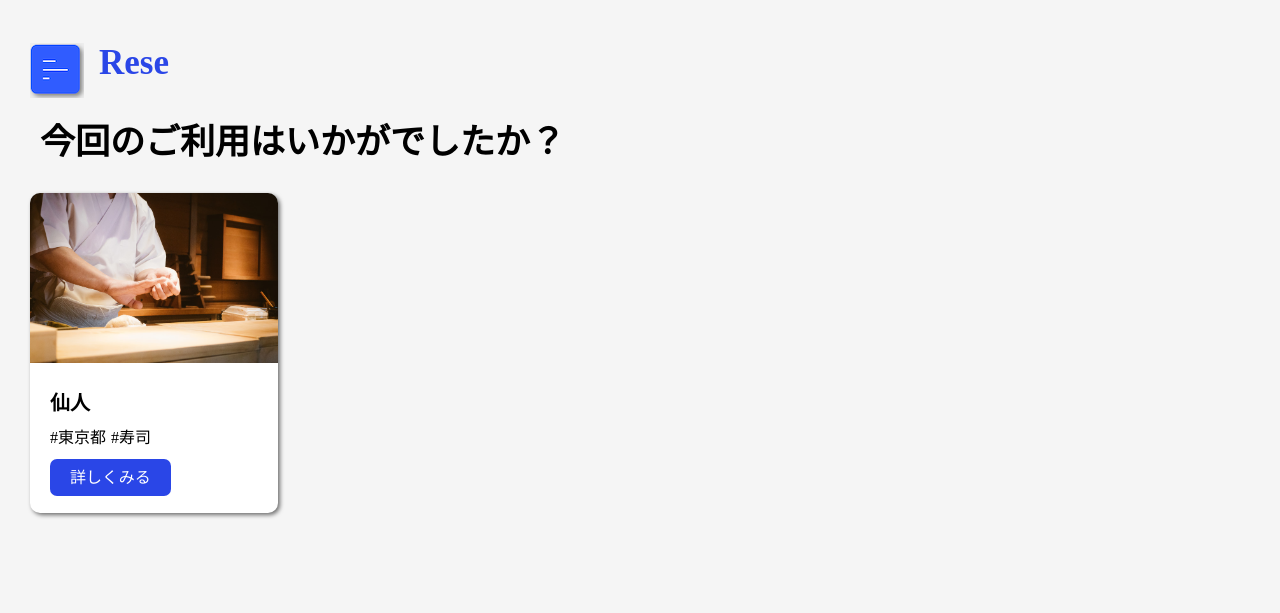
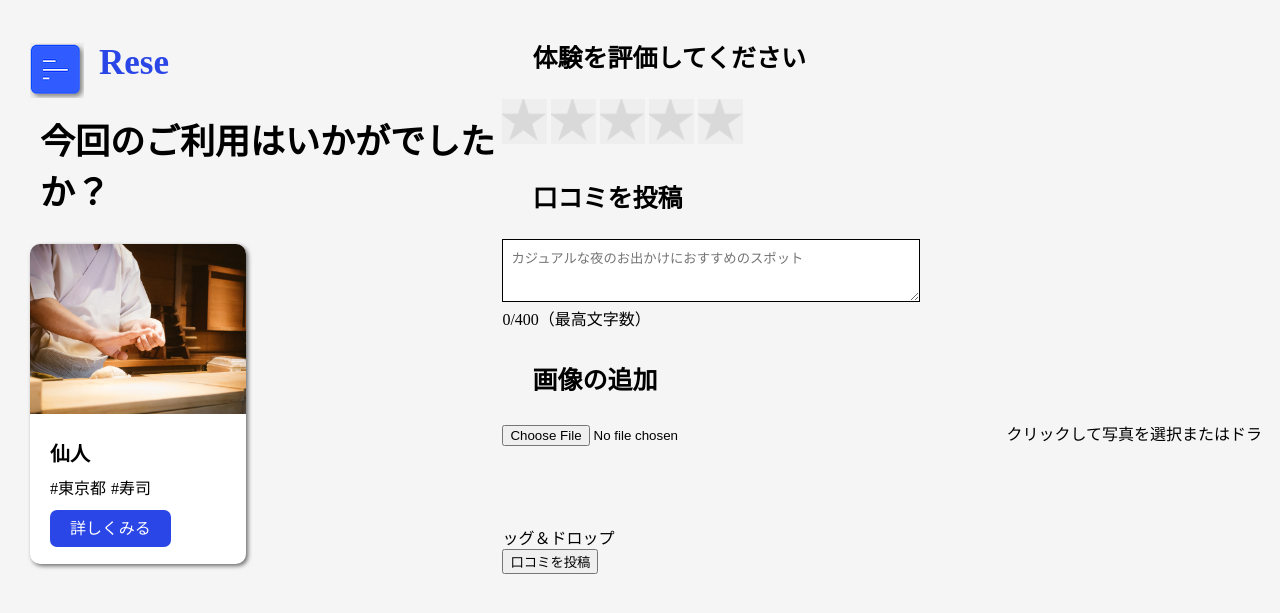
Before and after one commit to skanatsu/20240114_kanatsu_Rese, a Laravel app: page /review/1 in a window 1280 px wide. Shown: the top 613 px of the page. Run offline with Laravel 10, Linux system fonts and the light colour scheme; data comes from the database, SQL or seed files in the repository; settings files or empty folders that the repository lacks are supplied.

Commit message:
feat: review.bladeからreviewデータ（score, comment）が送信されるようにするため、bladeにformを設定。ReviewControllerにsubmitメソッドを追加

```diff
--- a/app/Http/Controllers/ReviewController.php
+++ b/app/Http/Controllers/ReviewController.php
@@ -6,6 +6,7 @@ use Illuminate\Http\Request;
 use App\Models\Reservation;
 use App\Models\Review;
 use App\Models\Shop;
+use Illuminate\Support\Facades\Storage;
 
 class ReviewController extends Controller
 {
@@ -46,4 +47,51 @@ class ReviewController extends Controller
 
         return view('review', ['shop' => $shop]); // $detailをビューに渡す
     }
+
+    public function uploadPhoto(Request $request)
+    {
+        $request->validate([
+            'photo' => 'required|image|mimes:jpeg,png,jpg,gif|max:2048', // 最大2MBの画像ファイル
+        ]);
+
+        if ($request->hasFile('photo')) {
+            $imagePath = $request->file('photo')->store('public/images');
+            $url = Storage::url($imagePath);
+
+            // 画像のパスを保存する処理
+            // 例えば、Reviewモデルにreview_image_urlというカラムがある場合：
+            // $review = new Review();
+            // $review->review_image_url = $url;
+            // $review->save();
+
+            return redirect()->back()->with('success', '写真がアップロードされました。');
+        }
+
+        return redirect()->back()->with('error', '写真のアップロードに失敗しました。');
+    }
+
+    public function submit(Request $request)
+    {
+        // バリデーションを行う
+        $validatedData = $request->validate([
+            'score' => 'required|integer|min:1|max:5', // scoreは必須で1から5の整数であることを検証
+            'comment' => 'required|string|max:400', // commentは必須で400文字以内であることを検証
+            'shop_id' => 'required|exists:shops,id', // shop_idは必須で、存在するshop_idであることを検証
+        ]);
+
+        // 口コミデータを作成して保存する
+        $review = new Review();
+        $review->user_id = auth()->id(); // ログインユーザーのIDを取得し、口コミのuser_idに設定
+        $review->shop_id = $validatedData['shop_id']; // shop_idを設定
+        $review->score = $validatedData['score']; // バリデーション済みのscoreを設定
+        $review->comment = $validatedData['comment']; // バリデーション済みのcommentを設定
+        $review->save(); // データベースに保存
+
+        // 口コミが正常に保存された場合は成功レスポンスを返す
+        // return response()->json(['success' => true, 'message' => '口コミが正常に投稿されました']);
+
+        $shopId = $validatedData['shop_id'];
+        $redirectUrl = route('detail', ['id' => $shopId]); // 'detail' ルートに shop_id を渡して遷移先のURLを構築
+        return redirect($redirectUrl);
+    }
 }
--- a/app/Http/Controllers/ShopController.php
+++ b/app/Http/Controllers/ShopController.php
@@ -22,9 +22,9 @@ class ShopController extends Controller
     {
         $shop = Shop::findOrFail($id);
         $reservationIds = Reservation::where('shop_id', $id)->pluck('id');
-        $reviews = Review::whereIn('reservation_id', $reservationIds)->get();
+        // $reviews = Review::whereIn('reservation_id', $reservationIds)->get();
 
-        return view('detail', compact('shop', 'reviews'));
+        return view('detail', compact('shop'));
     }
 
     public function toggleFavorite($shopId)
--- a/database/seeders/ReviewsTableSeeder.php
+++ b/database/seeders/ReviewsTableSeeder.php
@@ -75,7 +75,8 @@ class ReviewsTableSeeder extends Seeder
 
         for ($i = 1; $i <= 60; $i++) {
             DB::table('reviews')->insert([
-                'reservation_id' => $i,
+                'user_id' => rand(1, 20),
+                'shop_id' => rand(1, 20),
                 'score' => rand(1, 5),
                 'comment' => $comments[$i - 1],
                 'created_at' => now(),
--- a/public/css/review.css
+++ b/public/css/review.css
@@ -311,3 +311,8 @@ body {
     border-radius: 7px;
     margin-left: 20px;
 }
+
+.image__upload__button {
+    width: 500px;
+    height: 100px;
+}
--- a/resources/views/detail.blade.php
+++ b/resources/views/detail.blade.php
@@ -51,12 +51,12 @@
                         </tr>
                     </thead>
                     <tbody>
-                        @foreach ($reviews as $review)
+                        {{-- @foreach ($reviews as $review)
                             <tr>
                                 <td class="review__score">{{ $review->score }}</td>
                                 <td class="review__comment">{{ $review->comment }}</td>
                             </tr>
-                        @endforeach
+                        @endforeach --}}
                     </tbody>
                 </table>
             </div>
--- a/resources/views/mypage.blade.php
+++ b/resources/views/mypage.blade.php
@@ -137,7 +137,7 @@
                             <button class="reservation__evaluate"
                                 data-reservation-id="{{ $reservation->id }}">評価を送る</button>
                         @endif
-                        <div class="reservation__evaluate-form" style="display: none;">
+                        {{-- <div class="reservation__evaluate-form" style="display: none;">
                             @if (!$reservation->review)
                                 <form action="{{ route('reservation.evaluate', ['id' => $reservation->id]) }}"
                                     method="post">
@@ -155,7 +155,7 @@
                                     <button type="submit" class="review__submit">評価送信</button>
                                 </form>
                             @endif
-                        </div>
+                        </div> --}}
                         @if (!$isReservationPast)
                             <div class="reservation__pay">
                                 <a href="{{ route('reservation.pay', ['id' => $reservation->id]) }}"
--- a/resources/views/review.blade.php
+++ b/resources/views/review.blade.php
@@ -46,9 +46,13 @@
                 @endauth
             </div>
 
-            @auth
+
             </div>
             <div class="review__form">
+                    <form id="reviewForm" action="{{ route('review.submit', ['shop_id' => $shop->id]) }}" method="POST">
+    @csrf
+    <input type="hidden" name="score" id="reviewScore" value="0"> <!-- 評価スコアを保持するための隠しフィールド -->
+
                 <h3 class="reservation">体験を評価してください</h3>
 
 <img class="rating-star" src="{{ asset('images/greystar.png') }}" onmouseover="changeImages(this)" onmouseout="restoreImages(this)" onclick="saveClickedImage(this)">
@@ -56,7 +60,40 @@
 <img class="rating-star" src="{{ asset('images/greystar.png') }}" onmouseover="changeImages(this)" onmouseout="restoreImages(this)" onclick="saveClickedImage(this)">
 <img class="rating-star" src="{{ asset('images/greystar.png') }}" onmouseover="changeImages(this)" onmouseout="restoreImages(this)" onclick="saveClickedImage(this)">
 <img class="rating-star" src="{{ asset('images/greystar.png') }}" onmouseover="changeImages(this)" onmouseout="restoreImages(this)" onclick="saveClickedImage(this)">
-            @endauth
+
+                <h3 class="reservation">口コミを投稿</h3>
+    <textarea name="comment" id="comment" rows="3" class="review__comment" placeholder="カジュアルな夜のお出かけにおすすめのスポット" oninput="countCharacters(this)"></textarea>
+    <div id="character-count">0/400（最高文字数）</div>
+
+                <h3 class="reservation">画像の追加</h3>
+    {{-- <form action="{{ route('upload.photo') }}" method="POST" enctype="multipart/form-data">
+        @csrf --}}
+
+
+        {{-- <input type="file" name="photo" id="photo" accept="image/*" onchange="previewPhoto(event)">
+        <label for="photo">クリックして写真を追加<br>またはドラッグアンドドロップ</label> --}}
+
+{{-- <label for="photo" class="custom-file-upload">
+    <input type="file" name="photo" id="photo" accept="image/*" onchange="previewPhoto(event)">
+    クリックして写真を追加またはドラッグアンドドロップ
+</label> --}}
+
+
+<input type="file" name="photo" id="photo" accept="image/*"  onchange="previewPhoto(event)" class="image__upload__button">
+
+<!-- カスタムスタイルを適用したボタン -->
+<label for="photo" class="custom-file-upload">
+    <span>クリックして写真を選択またはドラッグ＆ドロップ</span>
+</label>
+        <div id="photo-preview"></div>
+
+        {{-- <button type="submit">アップロード</button> --}}
+    {{-- </form> --}}
+
+    <button type="submit" onclick="postReview()">口コミを投稿</button>
+
+</form>
+
         </div>
     </div>
 
@@ -120,6 +157,8 @@
         }
 
 
+                var clickedImage = null;
+
         // function changeImages(element) {
         //     var imgs = document.getElementsByClassName("rating-star");
         //     var index = Array.prototype.indexOf.call(imgs, element);
@@ -128,23 +167,25 @@
         //     }
         // }
 
-        // function restoreImages(element) {
-        //     var imgs = document.getElementsByClassName("rating-star");
-        //     for (var i = 0; i < imgs.length; i++) {
-        //         imgs[i].src = "{{ asset('images/greystar.png') }}";
-        //     }
-        // }
-
-                var clickedImage = null;
-
 function changeImages(element) {
     var imgs = document.getElementsByClassName("rating-star");
     var index = Array.prototype.indexOf.call(imgs, element);
+    var score = index + 1; // クリックされた画像の位置に応じて評価を設定
+    document.getElementById('reviewScore').value = score; // 隠しフィールドに評価をセット
     for (var i = 0; i <= index; i++) {
         imgs[i].src = "{{ asset('images/bluestar.png') }}";
     }
 }
 
+
+        // function restoreImages(element) {
+        //     if (element !== clickedImage) {
+        //         var imgs = document.getElementsByClassName("rating-star");
+        //         for (var i = 0; i < imgs.length; i++) {
+        //             imgs[i].src = "{{ asset('images/greystar.png') }}";
+        //         }
+        //     }
+        // }
 function restoreImages(element) {
     if (element !== clickedImage) {
         var imgs = document.getElementsByClassName("rating-star");
@@ -154,10 +195,70 @@
     }
 }
 
+
         function saveClickedImage(element) {
             clickedImage = element;
         }
+
+
+
+                function countCharacters(element) {
+            var text = element.value;
+            var count = text.length;
+            var characterCountElement = document.getElementById("character-count");
+            characterCountElement.textContent = count + "/400";
+        }
+
+                function previewPhoto(event) {
+            var input = event.target;
+            var reader = new FileReader();
+            reader.onload = function () {
+                var photoPreview = document.getElementById('photo-preview');
+                var img = document.createElement('img');
+                img.src = reader.result;
+                photoPreview.innerHTML = '';
+                photoPreview.appendChild(img);
+            };
+            reader.readAsDataURL(input.files[0]);
+        }
+
+        // 口コミデータを送信
+
+        function postReview() {
+    var comment = document.getElementById('comment').value; // コメントを取得
+    var score = document.getElementById('reviewScore').value; // 評価スコアを取得
+
+    // フォームデータを作成
+    var formData = new FormData();
+    formData.append('score', score); // 評価スコアを追加
+    formData.append('comment', comment); // コメントを追加
+    formData.append('shop_id', {{ $shop->id }});
+
+    // フォームデータを送信するAjaxリクエストを作成
+    fetch("{{ route('review.submit') }}", {
+        method: 'POST',
+        body: formData,
+        headers: {
+            'X-CSRF-TOKEN': '{{ csrf_token() }}',
+        },
+    })
+    .then(response => response.json())
+    .then(data => {
+        // 成功時の処理
+        if (data.success) {
+            window.location.href = data.redirect; // 成功時のリダイレクト
+        } else {
+            // エラーメッセージを表示するなどの処理
+        }
+    })
+    .catch(error => {
+        console.error('口コミの投稿時にエラーが発生しました', error);
+    });
+}
+
     </script>
+
+
 </body>
 
 </html>
--- a/routes/web.php
+++ b/routes/web.php
@@ -67,3 +67,7 @@ Route::get('reservation/qrcode/{reservation_id}', 'ReservationController@generat
 Route::get('/reservation/{id}/pay', [ReservationController::class, 'pay'])->name('reservation.pay');
 
 Route::get('review/{id}', [ReviewController::class, 'show'])->name('review');
+
+Route::post('/upload-photo', [ReviewController::class, 'uploadPhoto'])->name('upload.photo');
+
+Route::post('/review/submit', [ReviewController::class, 'submit'])->name('review.submit');
```
Also changed, not shown: app/Models/Review.php (+8 -5 lines), database/migrations/2024_01_13_165909_create_reservations_table.php, database/migrations/2024_01_13_165942_create_reviews_table.php. Lines whose indentation alone changed are shown as unchanged.
